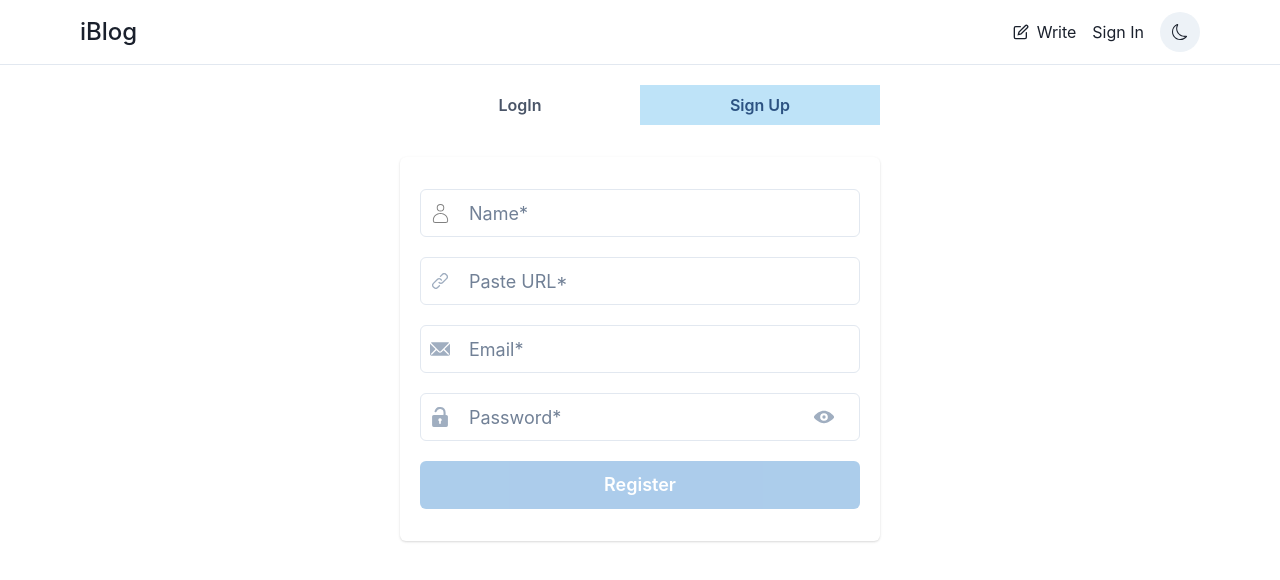
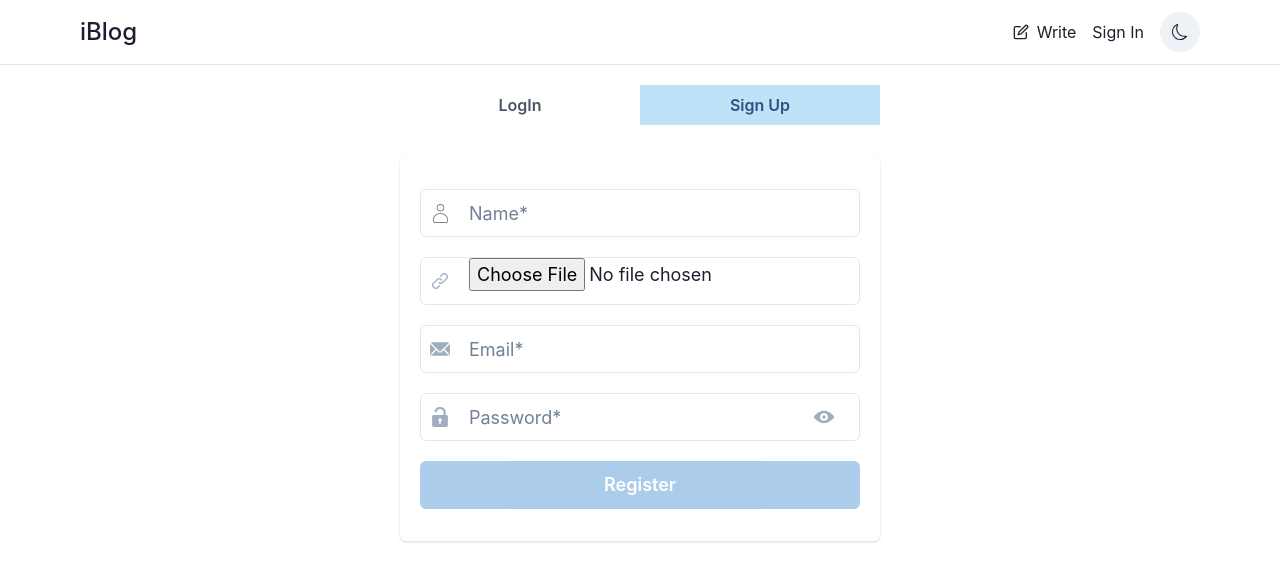
Before and after one commit to alih6051/iblog, a React (Vite) app in the folder client/: page /account in a window 1280 px wide. Both pictures are taken after a click on the tab "Sign Up". Shown: the top 580 px of the page. Built offline with nearby package versions, Linux system fonts and the light colour scheme.

Commit message:
added profile_image

```diff
--- a/client/src/components/accountPage/RegisterForm.jsx
+++ b/client/src/components/accountPage/RegisterForm.jsx
@@ -25,15 +25,12 @@ import { useDispatch, useSelector } from "react-redux";
 import { register } from "../../redux/auth/authSlice";
 
 function RegisterForm() {
-  const initState = {
-    name: "",
-    avatar_url: "",
-    email: "",
-    password: "",
-  };
-
   const [show, setShow] = useState(false);
-  const [formData, setFormData] = useState(initState);
+  const [name, setName] = useState("");
+  const [formData, setFormData] = useState(null);
+  const [avatar_url, setAvatar_url] = useState("");
+  const [email, setEmail] = useState("");
+  const [password, setPassword] = useState("");
   const colorScheme = useColorModeValue("blue", "green");
   const toast = useToast();
 
@@ -43,15 +40,16 @@ function RegisterForm() {
 
   const handleClick = () => setShow(!show);
 
-  const handleChange = (e) => {
-    const { name, value } = e.target;
-    setFormData({ ...formData, [name]: value });
-  };
+  const handleSubmit = async (e) => {
+    e.preventDefault();
+    const regEx = /[a-zA-Z0-9._%+-]+@[a-z0-9·-]+\.[a-z]{2,8}(.[a-z{2,8}])?/g;
+    const formData = new FormData();
+    formData.append("name", name);
+    formData.append("avatar_url", avatar_url);
+    formData.append("email", email);
+    formData.append("password", password);
 
-  const handleSubmit = () => {
-    const regEx = /[a-zA-Z0-9._%+-]+@[a-z0-9·-]+\.[a-z]{2,8}(.[a-z{2,8}])?/g;
-
-    if (regEx.test(formData.email)) {
+    if (regEx.test(email)) {
       dispatch(register(formData));
     } else {
       toast({
@@ -66,6 +64,12 @@ function RegisterForm() {
   return (
     <Card py="3">
       <CardBody>
+        <form
+          action="/users/register"
+          method="POST"
+          encType="multipart/form-data"
+          onSubmit={handleSubmit}
+        >
           <VStack maxW={"2xl"} spacing={5}>
             <InputGroup position="relative">
               <InputLeftElement
@@ -79,8 +83,7 @@ function RegisterForm() {
                 type="name"
                 name="name"
                 size="lg"
-              value={formData.name}
-              onChange={handleChange}
+                onChange={(e) => setName(e.target.value)}
               />
             </InputGroup>
 
@@ -93,11 +96,11 @@ function RegisterForm() {
               />
               <Input
                 placeholder="Paste URL*"
-              type="url"
+                type="file"
                 name="avatar_url"
                 size="lg"
-              value={formData.avatar_url}
-              onChange={handleChange}
+                accept="image/*"
+                onChange={(e) => setAvatar_url(e.target.files[0])}
               />
             </InputGroup>
 
@@ -113,8 +116,7 @@ function RegisterForm() {
                 type="email"
                 name="email"
                 size="lg"
-              value={formData.email}
-              onChange={handleChange}
+                onChange={(e) => setEmail(e.target.value)}
               />
             </InputGroup>
 
@@ -130,8 +132,7 @@ function RegisterForm() {
                 placeholder="Password*"
                 name="password"
                 size="lg"
-              value={formData.password}
-              onChange={handleChange}
+                onChange={(e) => setPassword(e.target.value)}
               />
               <InputRightElement width="4.5rem" position="absolute" top="1">
                 <Button
@@ -151,10 +152,7 @@ function RegisterForm() {
 
             <Button
               isDisabled={
-              formData.email == "" ||
-              formData.image == "" ||
-              formData.name == "" ||
-              formData.password == ""
+                email == "" || avatar_url == "" || name == "" || password == ""
                   ? true
                   : false
               }
@@ -168,6 +166,7 @@ function RegisterForm() {
               Register
             </Button>
           </VStack>
+        </form>
       </CardBody>
     </Card>
   );
--- a/client/src/redux/auth/authAPI.js
+++ b/client/src/redux/auth/authAPI.js
@@ -4,8 +4,8 @@ const API_URL = "https://dull-jade-indri-hose.cyclic.app";
 // const API_URL = "http://localhost:4500";
 
 // Login user
-const login = async (userData) => {
-  const response = await axios.post(`${API_URL}/users/login`, userData);
+const login = async (userData, config) => {
+  const response = await axios.post(`${API_URL}/users/login`, userData, config);
 
   if (response.status == 200) {
     sessionStorage.setItem("jwt_iblog_user", JSON.stringify(response.data));
```
Lines whose indentation alone changed are shown as unchanged.
